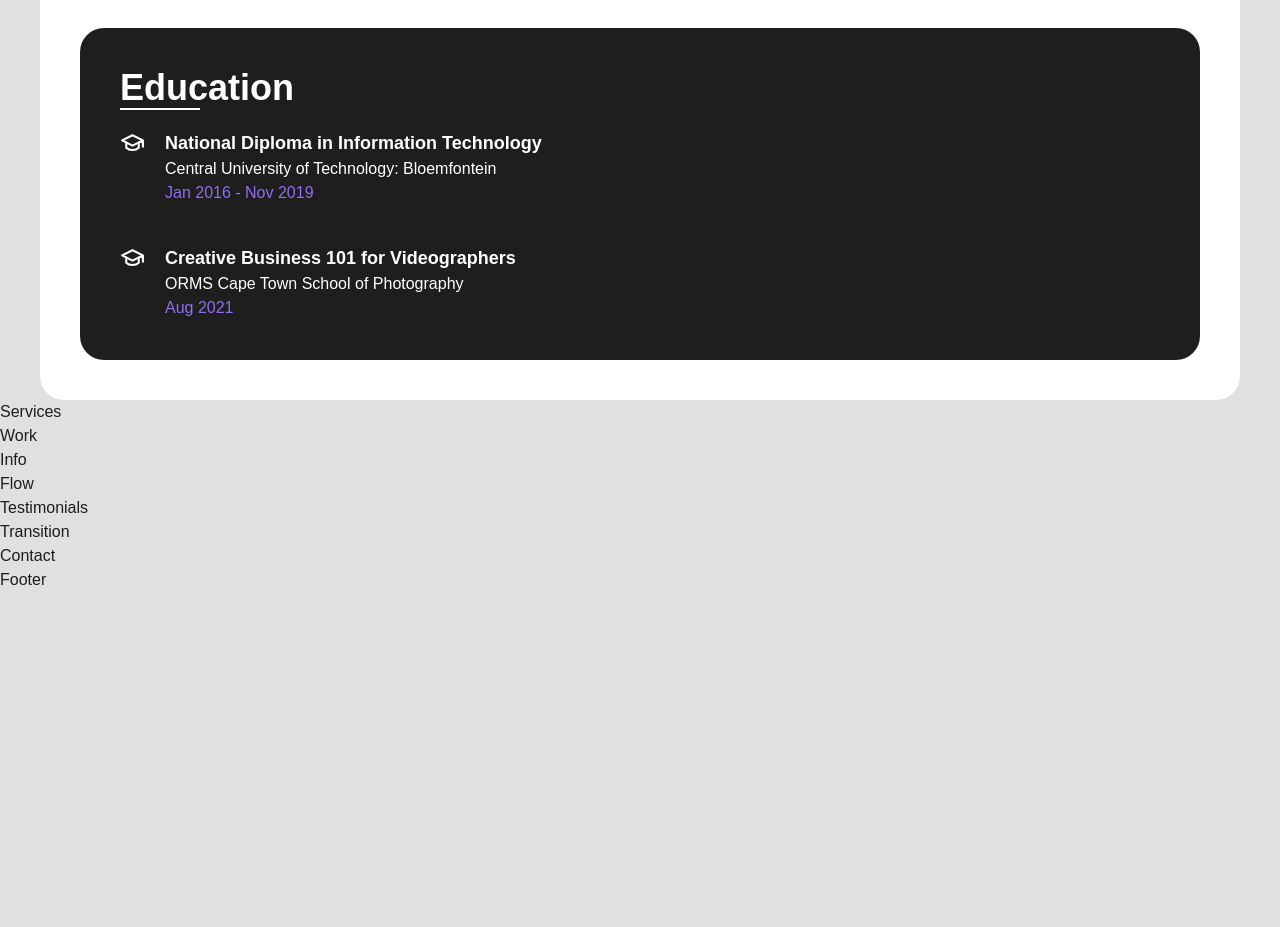
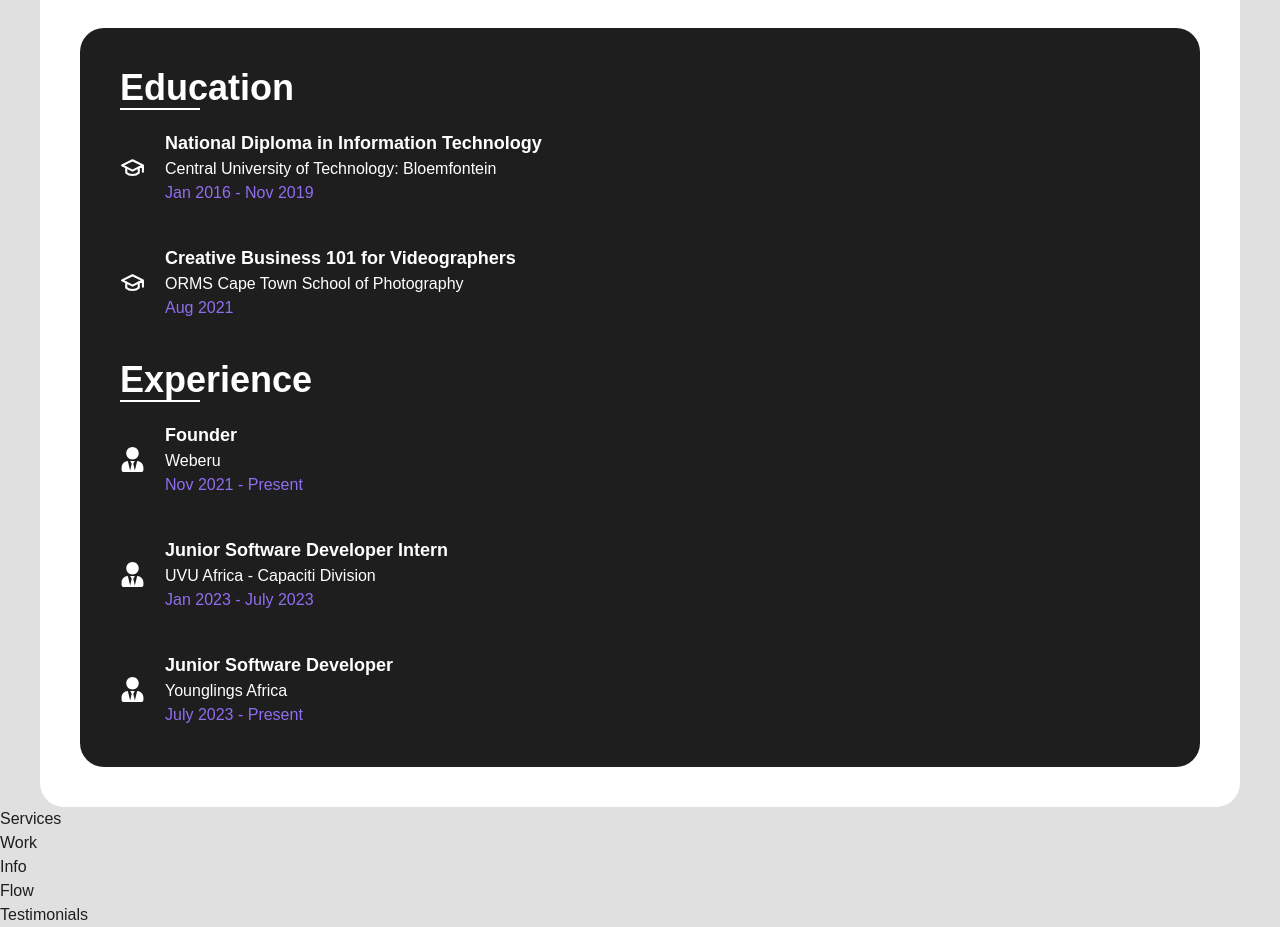
Before and after one commit to Abbbtle/kenneth-basjan-portfolio-website, a React (Vite) app: page / in a window 1280 px wide. Shown: the part 1060-1987 px from the top of the page. Before the commit the page ends 1652 px from the top, so only its background shows below. Built offline with nearby package versions, Linux system fonts and the light colour scheme.

Commit message:
Finished with Experience in About Section

```diff
--- a/src/components/About.jsx
+++ b/src/components/About.jsx
@@ -2,6 +2,7 @@ import React from 'react'
 import { kenneth1 } from '../assets';
 import HorizontalRule from './HorizontalRule';
 import {LuGraduationCap} from "react-icons/lu";
+import {FaUserTie} from "react-icons/fa";
 
 const About = () => {
   return (
@@ -35,7 +36,7 @@ const About = () => {
           </h3>
 
           {/* Institution 1 Details */}
-          <div className='flex'>
+          <div className='flex items-center'>
             <div className='mr-5 text-[25px] text-white'>
             <LuGraduationCap/>
             </div>
@@ -47,7 +48,7 @@ const About = () => {
           </div>
 
           {/* Institution 2 Details */}
-          <div className='flex mt-10'>
+          <div className='flex mt-10 items-center'>
             <div className='mr-5 text-[25px] text-white'>
             <LuGraduationCap/>
             </div>
@@ -58,7 +59,47 @@ const About = () => {
             </div>
           </div>
 
+          {/* Experience Heading */}
+          <h3 className='text-4xl font-semibold text-white mt-10'>
+            Experience
+            <div className='mr-[960px] mt-[-20px]'><HorizontalRule/></div>
+          </h3>
 
+          {/* Institution 1 Details */}
+          <div className='flex items-center'>
+            <div className='mr-5 text-[25px] text-white'>
+            <FaUserTie/>
+            </div>
+            <div>
+              <p className='text-[18px] font-semibold text-white'>Founder</p>
+              <p className='text-white text-[16px]'>Weberu</p>
+              <p className='text-[#906EF0]'>Nov 2021 - Present</p>
+            </div>
+          </div>
+
+          {/* Institution 2 Details */}
+          <div className='flex mt-10 items-center'>
+            <div className='mr-5 text-[25px] text-white'>
+            <FaUserTie/>
+            </div>
+            <div>
+              <p className='text-[18px] font-semibold text-white'>Junior Software Developer Intern</p>
+              <p className='text-white text-[16px]'>UVU Africa - Capaciti Division</p>
+              <p className='text-[#906EF0]'>Jan 2023 - July 2023</p>
+            </div>
+          </div>
+
+          {/* Institution 3 Details */}
+          <div className='flex mt-10 items-center'>
+            <div className='mr-5 text-[25px] text-white'>
+            <FaUserTie/>
+            </div>
+            <div>
+              <p className='text-[18px] font-semibold text-white'>Junior Software Developer</p>
+              <p className='text-white text-[16px]'>Younglings Africa</p>
+              <p className='text-[#906EF0]'>July 2023 - Present</p>
+            </div>
+          </div>
 
         </div>
 
```
